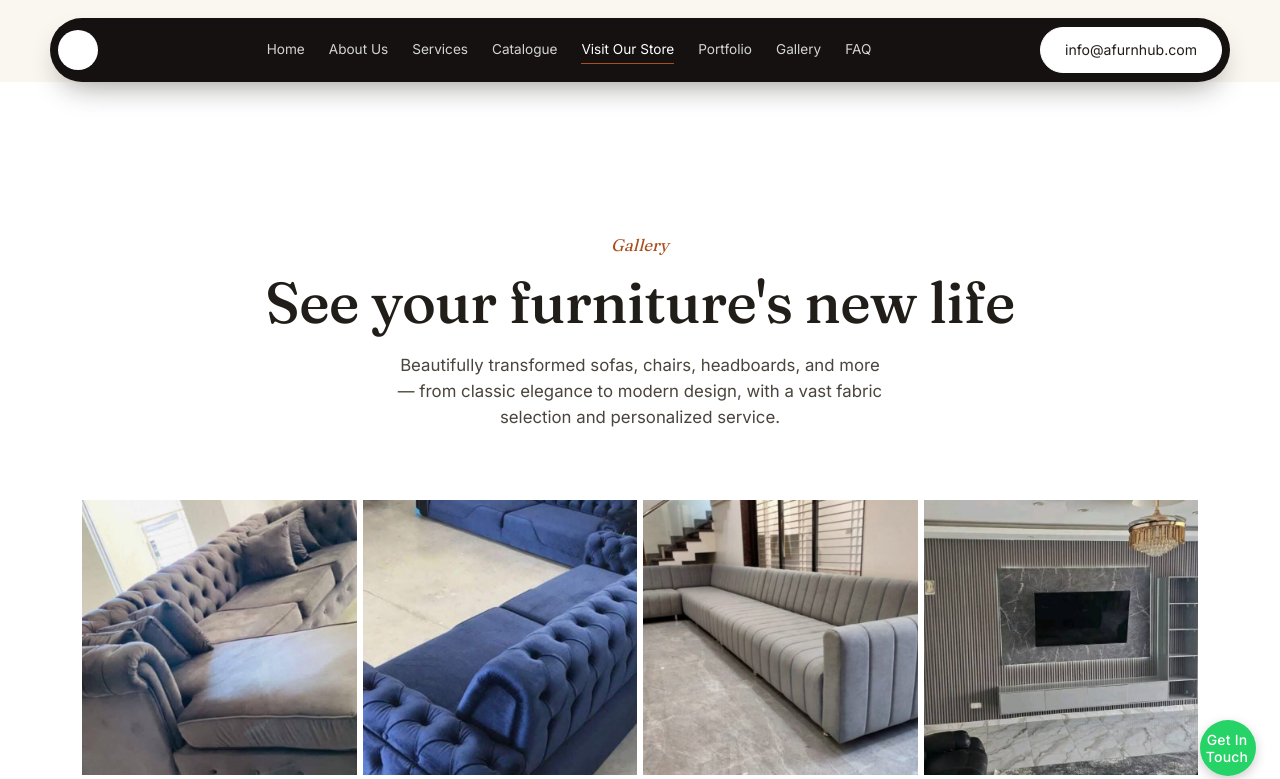
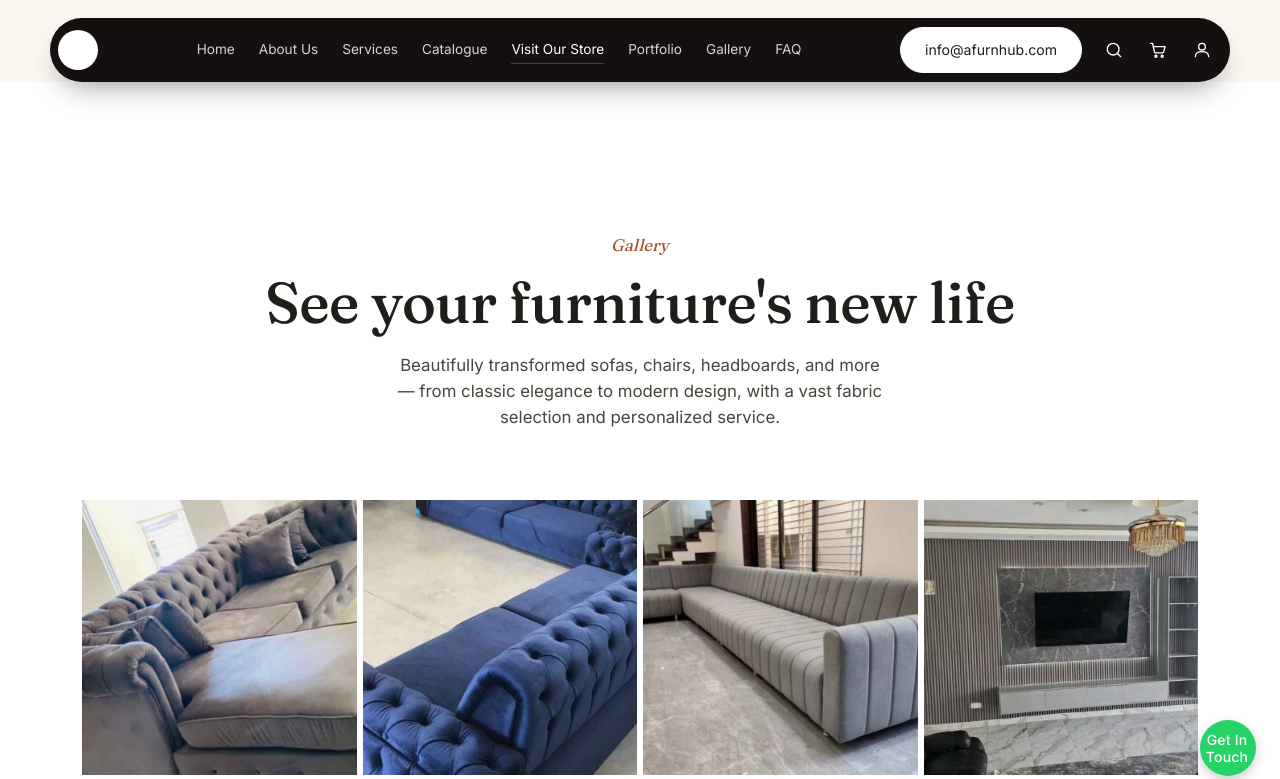
Before and after one commit to alex-upholstery/alexhub, a React (Vite) app: page /store in a window 1280 px wide. Shown: the top 779 px of the page. Built offline with nearby package versions, Linux system fonts and the light colour scheme.

Commit message:
new file

```diff
--- a/src/components/Nav.jsx
+++ b/src/components/Nav.jsx
@@ -12,8 +12,41 @@ const LINKS = [
   { to: "/faq", label: "FAQ" },
 ];
 
+const iconProps = {
+  viewBox: "0 0 24 24",
+  fill: "none",
+  stroke: "currentColor",
+  strokeWidth: 1.6,
+  strokeLinecap: "round",
+  strokeLinejoin: "round",
+  "aria-hidden": true,
+};
+
+const SearchIcon = () => (
+  <svg {...iconProps}>
+    <circle cx="11" cy="11" r="7" />
+    <path d="M20 20l-3.5-3.5" />
+  </svg>
+);
+
+const CartIcon = () => (
+  <svg {...iconProps}>
+    <path d="M3 4h2.5l2.2 10.2a1.5 1.5 0 0 0 1.5 1.2h8.1a1.5 1.5 0 0 0 1.5-1.1L20.5 8H6.2" />
+    <circle cx="9.5" cy="19.5" r="1.3" />
+    <circle cx="17" cy="19.5" r="1.3" />
+  </svg>
+);
+
+const UserIcon = () => (
+  <svg {...iconProps}>
+    <circle cx="12" cy="8" r="4" />
+    <path d="M4 20c0-3.9 3.6-6 8-6s8 2.1 8 6" />
+  </svg>
+);
+
 export default function Nav() {
   const [open, setOpen] = useState(false);
+  const cartCount = 0; // wire this to your cart state/context
 
   return (
     <div className="nav-outer">
@@ -22,7 +55,7 @@ export default function Nav() {
           <NavLink
             to="/"
             className="brand"
-            aria-label=" furn hub Upholstery — Home"
+            aria-label="Furn Hub Upholstery — Home"
             onClick={() => setOpen(false)}
           >
             <span className="brand-mark" style={{ color: "var(--thread)" }}>
@@ -33,9 +66,7 @@ export default function Nav() {
                 strokeWidth="1.6"
                 strokeLinecap="round"
                 strokeLinejoin="round"
-              >
-
-              </svg>
+              ></svg>
             </span>
           </NavLink>
 
@@ -53,6 +84,20 @@ export default function Nav() {
             <NavLink to="/contact" className="btn solid">
               <span className="label">info@afurnhub.com</span>
             </NavLink>
+
+            <div className="nav-icons">
+              <NavLink to="/search" className="icon-btn" aria-label="Search">
+                <SearchIcon />
+              </NavLink>
+              <NavLink to="/cart" className="icon-btn" aria-label="Cart">
+                <CartIcon />
+                {cartCount > 0 && <span className="cart-badge">{cartCount}</span>}
+              </NavLink>
+              <NavLink to="/login" className="icon-btn" aria-label="Log in">
+                <UserIcon />
+              </NavLink>
+            </div>
+
             <button
               className="nav-toggle"
               aria-label="Toggle menu"
--- a/src/index.css
+++ b/src/index.css
@@ -141,7 +141,7 @@ p {
 .nav {
   max-width: var(--wrap);
   margin: 0 auto;
-  background: #141110;
+  background: #141010;
   border-radius: 999px;
   box-shadow: 0 14px 30px -12px rgba(20, 16, 12, 0.45);
 }
@@ -194,7 +194,7 @@ p {
 .nav-links a:hover,
 .nav-links a.active {
   color: #fff;
-  border-color: var(--thread);
+  border-color: #cc0303;
 }
 .nav-cta {
   display: flex;
@@ -415,7 +415,67 @@ html, body {
   box-shadow: 0 10px 24px rgba(0, 0, 0, 0.24);
   background: #000;
 }
+.nav-cta {
+  display: flex;
+  align-items: center;
+  gap: 12px;
+}
 
+.nav-icons {
+  display: flex;
+  align-items: center;
+  gap: 4px;
+}
+
+.icon-btn {
+  position: relative;
+  display: inline-flex;
+  align-items: center;
+  justify-content: center;
+  width: 40px;
+  height: 40px;
+  border-radius: 50%;
+  color: #fff;               /* white icons */
+  background: transparent;
+  border: 0;
+  cursor: pointer;
+  transition: background 0.2s, color 0.2s;
+}
+
+.icon-btn svg {
+  width: 20px;
+  height: 20px;
+  stroke: #fff;              /* forces white even if something overrides currentColor */
+}
+
+.icon-btn:hover {
+  background: rgba(255, 255, 255, 0.12);
+  color: var(--thread);
+}
+
+.icon-btn:hover svg {
+  stroke: var(--thread);
+}
+.cart-badge {
+  position: absolute;
+  top: 4px;
+  right: 2px;
+  min-width: 16px;
+  height: 16px;
+  padding: 0 4px;
+  border-radius: 8px;
+  background: var(--thread);
+  color: #fff;
+  font-size: 10px;
+  font-weight: 600;
+  line-height: 16px;
+  text-align: center;
+}
+
+/* Optional: hide the email label on small screens so the icons fit */
+@media (max-width: 720px) {
+  .nav-cta .btn.solid { display: none; }
+}
 .contact-btn-icon {
   width: 32px;
   height: 32px;
```
